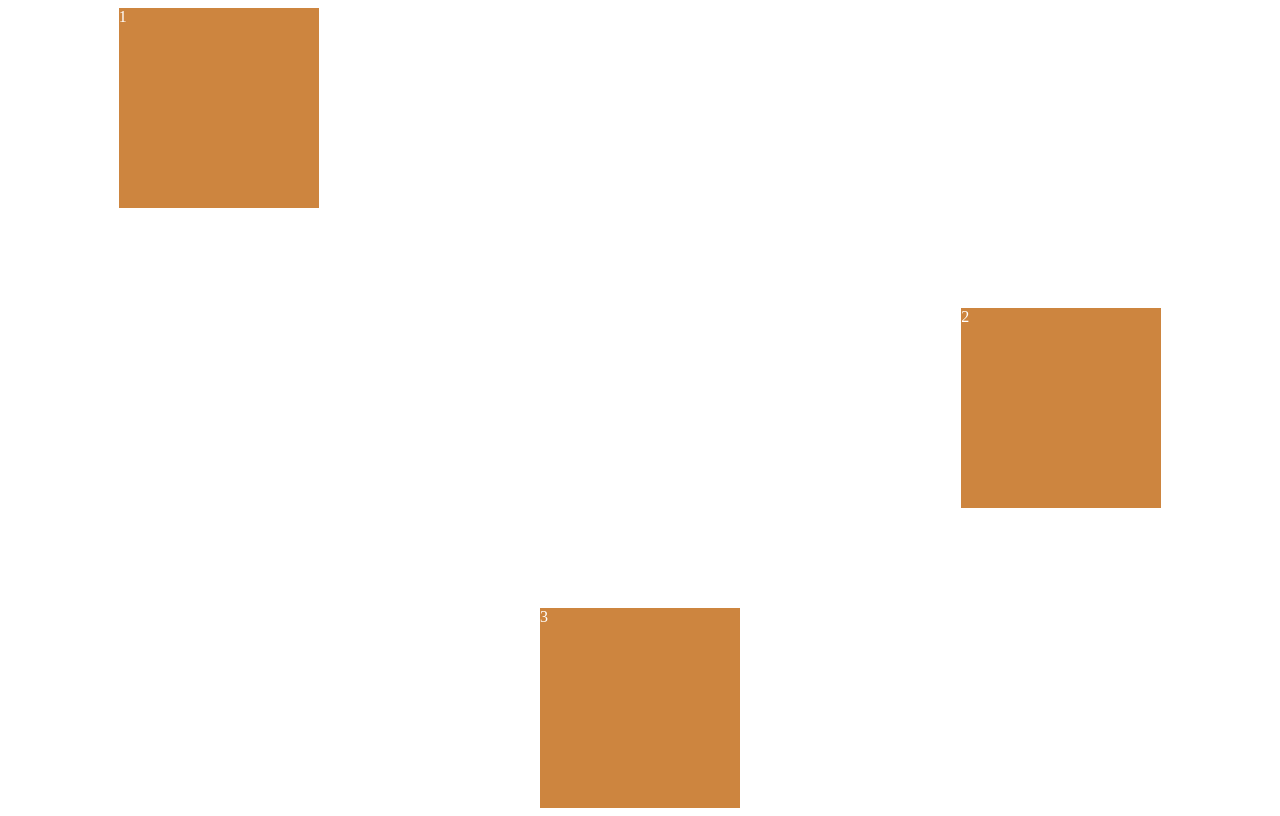
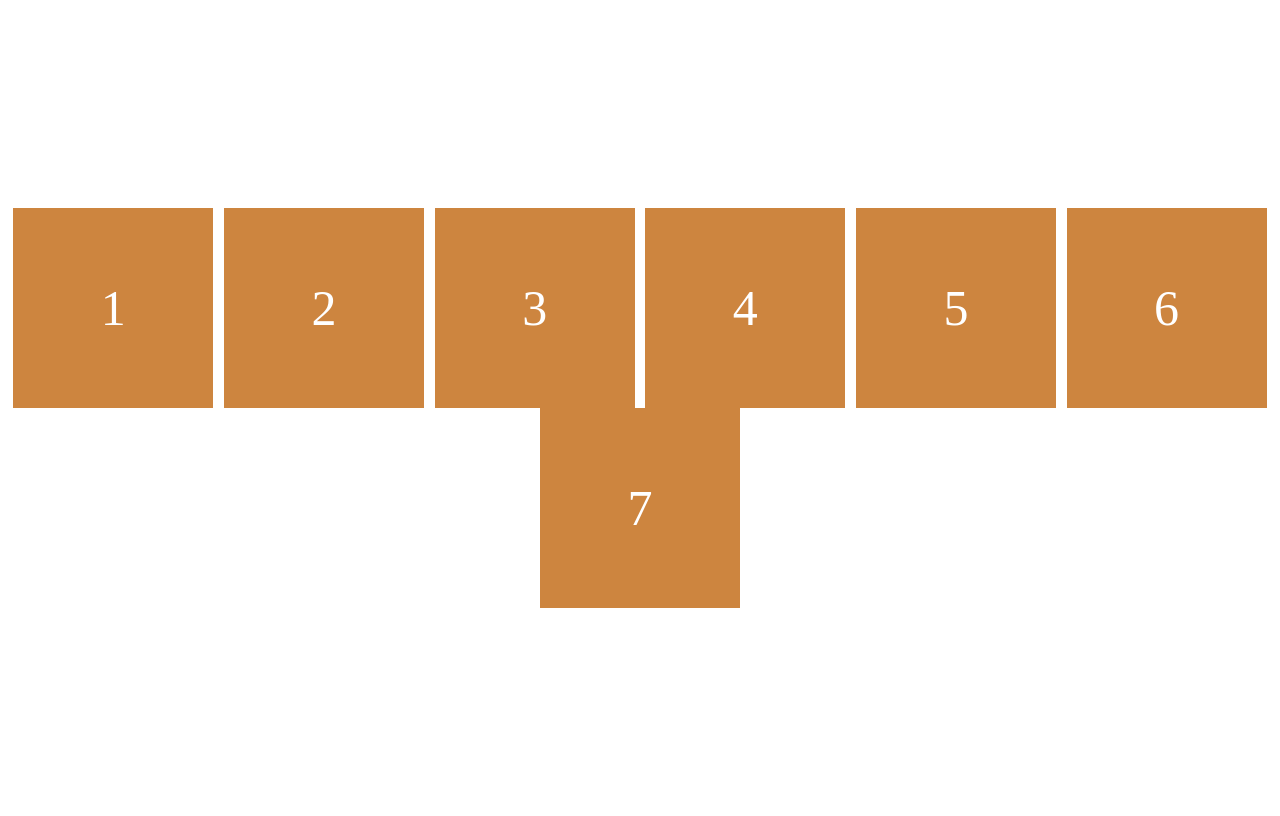
Before and after one commit to dldudals0728/scss-masterclass, a plain HTML site: page index.html in a window 1280 px wide. Drawn offline with Linux system fonts and the light colour scheme.

Commit message:
flex-wrap, align-content

```diff
--- a/dist/css/styles.css
+++ b/dist/css/styles.css
@@ -1,22 +1,24 @@
 .father {
   display: flex;
-
+  /* Main Axis */
   justify-content: space-around;
   height: 100vh;
+  /* flex-wrap default: nowrap */
+  /*
+  nowrap: 무조건 한 줄에 있도록 해라!
+  wrap: child의 크기를 꼭 유지해라! ==> 자동 줄바꿈?
+  */
+  flex-wrap: wrap;
+  /* align-content: wrap으로 인해 줄이 바뀌었을 때, 여백을 컨트롤한다. */
+  align-content: center;
 }
 .child {
   width: 200px;
   height: 200px;
   background: peru;
   color: white;
+  font-size: 50px;
+  display: flex;
+  justify-content: center;
+  align-items: center;
 }
-
-.child:nth-child(2) {
-  /* child of flex box에게 줄 수 있는 유일한 속성 2가지 */
-  align-self: center;
-  order: 1; /*order default: 0*/
-}
-
-.child:nth-child(3) {
-  align-self: flex-end;
-}
--- a/index.html
+++ b/index.html
@@ -9,6 +9,10 @@
       <div class="child">1</div>
       <div class="child">2</div>
       <div class="child">3</div>
+      <div class="child">4</div>
+      <div class="child">5</div>
+      <div class="child">6</div>
+      <div class="child">7</div>
     </div>
   </body>
 </html>
```
